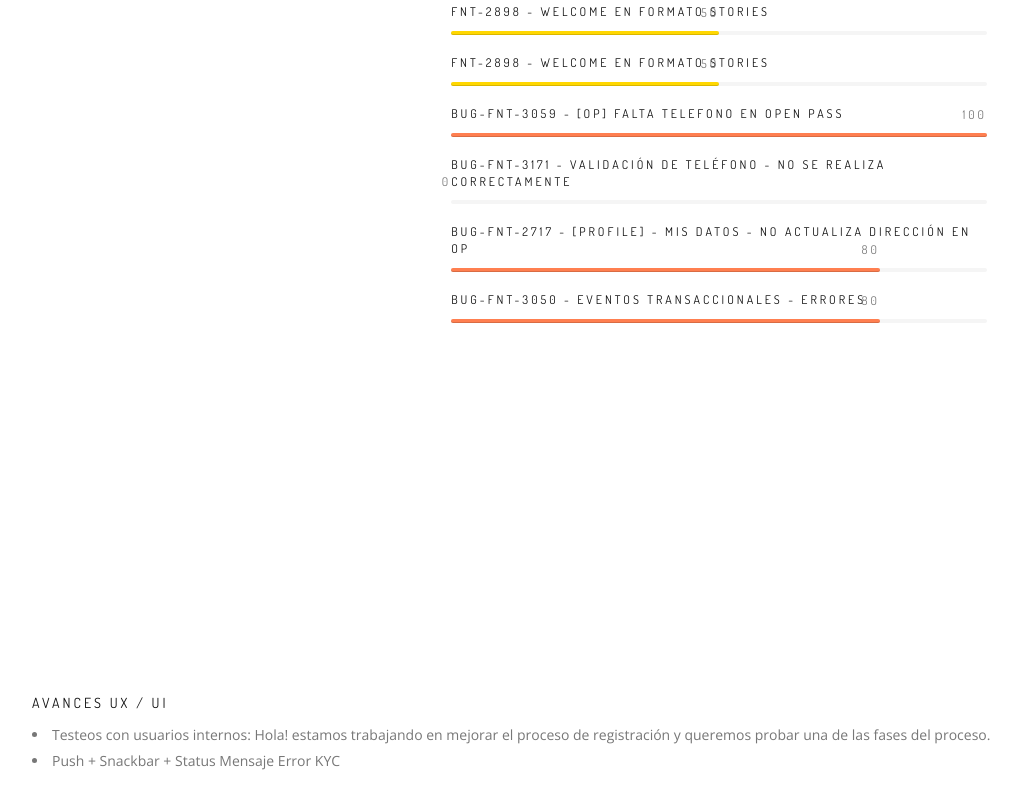
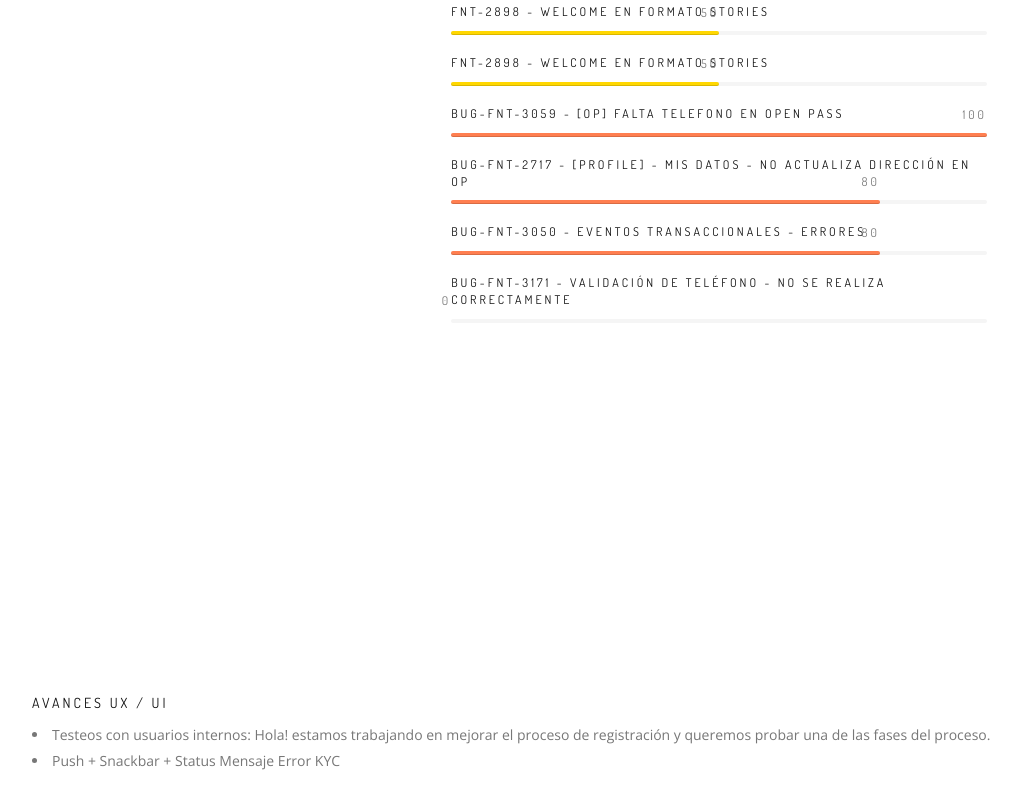
Before and after one commit to jorgeloviedo/ck, a website: page public/about.html in a window 1280 px wide. Shown: the part 1140-1947 px from the top of the page, without its empty margins (123-1143 px from the left). Drawn offline with nearby package versions, Linux system fonts and the light colour scheme; some packages are replaced by stand-ins of ours.

Commit message:
fix bug en 0

```diff
--- a/public/about.html
+++ b/public/about.html
@@ -171,13 +171,7 @@
                         </div>
                     </div>
 
-                    <h6 class="progress-title font-alt">BUG-FNT-3171 - Validación de teléfono - No se realiza correctamente</h6>
-                    <div class="progress">
-                        <div class="progress-bar pb-bug" aria-valuenow="0" role="progressbar" aria-valuemin="0"
-                             aria-valuemax="80">
-                            <span class="font-alt"></span>
-                        </div>
-                    </div>
+
 
 
                     <h6 class="progress-title font-alt">BUG-FNT-2717 - [profile] - Mis Datos - No actualiza dirección en OP</h6>
@@ -196,8 +190,13 @@
                         </div>
                     </div>
 
-
-
+                    <h6 class="progress-title font-alt">BUG-FNT-3171 - Validación de teléfono - No se realiza correctamente</br></h6>
+                    <div class="progress">
+                        <div class="progress-bar pb-bug" aria-valuenow="0" role="progressbar" aria-valuemin="0"
+                             aria-valuemax="80">
+                            <span class="font-alt"></span>
+                        </div>
+                    </div>
                 </div>
             </div>
         </div>
```
